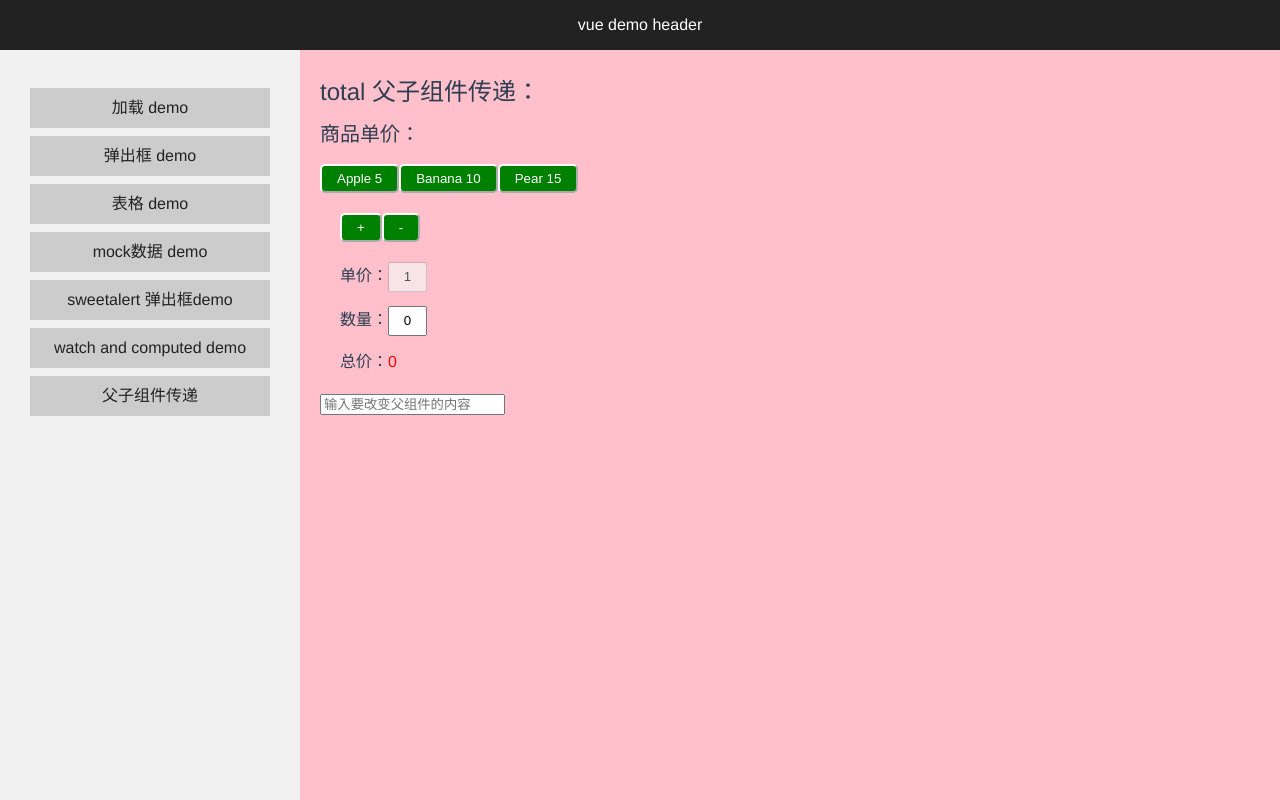
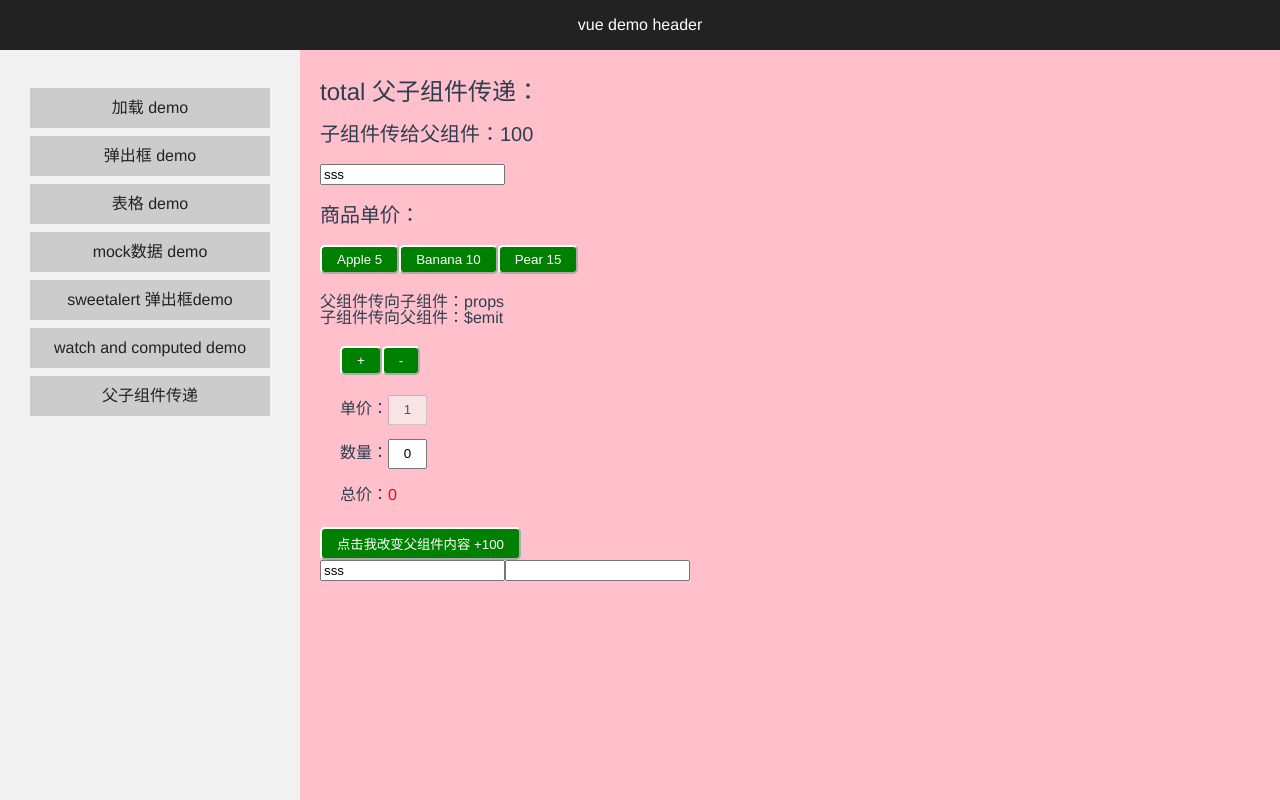
Before and after one commit to dandan101514/vuedemos, a Vue app in the folder vuedemo1/: page /index/props in a window 1280 px wide. Shown: the top 800 px of the page. Built offline with nearby package versions, Linux system fonts and the light colour scheme; what vue-resource would draw is missing.

Commit message:
子父组件 props

```diff
--- a/vuedemo1/src/components/vue.props.vue
+++ b/vuedemo1/src/components/vue.props.vue
@@ -1,6 +1,10 @@
 <template>
   <div>
     <h1>total 父子组件传递：</h1>
+    <div>
+      <h3 style="margin:20px 0;">子组件传给父组件：{{showmes}}</h3>
+      <input v-model="parentchangeinput"/>
+    </div>
     <div>
       <h3 style="margin:20px 0;">商品单价：</h3>
       <div>
@@ -8,11 +12,7 @@
         <button class="dialog_btn" @click="clickbanana">Banana 10</button>
         <button class="dialog_btn" @click="clickpear">Pear 15</button>
       </div>
-      <Total :price = "parentprices" :changeconten="parentchangeconten"></Total>
-    </div>
-    <div>
-      <h3>子组件 改变 父组件</h3>
-      <p>随着子组件变化：{{parentchangeconten}}</p>
+      <Total :price = "parentprices" @clickfather="fathername" :changeinput="parentchangeinput"></Total>
     </div>
   </div>
 </template>
@@ -22,7 +22,9 @@ export default {
   data () {
     return {
       parentprices:1,
-      parentchangeconten:""
+      showmes:100,
+      fatherbody:"我是父组件的内容！",
+      parentchangeinput:"sss"
     }
   },
   methods:{
@@ -34,6 +36,9 @@ export default {
     },
     clickpear:function(){
         this.parentprices = 15
+    },
+    fathername:function(){
+      this.showmes = this.showmes + 100
     }
   }
 }
--- a/vuedemo1/src/views/totals/totals.vue
+++ b/vuedemo1/src/views/totals/totals.vue
@@ -1,5 +1,7 @@
 <template>
   <div class="vue_total">
+    <p>父组件传向子组件：props</p>
+    <p>子组件传向父组件：$emit</p>
     <div class="mrg">
         <button @click="clickplus" class="dialog_btn">+</button>
         <button @click="clickminus" class="dialog_btn">-</button>
@@ -10,8 +12,11 @@
         <p class="mrg">总价：<span style="color:red;">{{totals}}</span></p>
     </div>
     <div>
-        <input v-model="changeconten" placeholder="输入要改变父组件的内容"/>
-
+        <button class="dialog_btn" @click="clickme">点击我改变父组件内容 +100</button>
+    </div>
+    <div>
+        <input v-model="changeinput"/>
+        <input v-model="changeinput2"/>
     </div>
   </div>
 </template>
@@ -19,24 +24,20 @@
 <script>
 export default {
     props: {
-        price: { type: String, default: 1 },
-        changeconten: { type: String}
+        price: { type: Number, default: 1 },
+        changeinput: { type: String }
     },
     data () {
         return {
             nums:0,
-            changeconten:""
+            changeinput:"",
+            changeinput2:""
         }
     },
     computed: {
         totals: {
             get:function () {
                 return this.price * this.nums
-            }
-        },
-        parentchangeconten: {
-            get:function() {
-                return this.changeconten
             }
         }
     },
@@ -49,6 +50,17 @@ export default {
             if(this.nums <= 1) {
                 this.nums = 1
             }
+        },
+        clickme:function(){
+            this.$emit('clickfather')
+        }
+    },
+    watch:{
+        changeinput:function(val){
+            this.changeinput2 = val
+        },
+        changeinput2:function(val){
+            this.changeinput = val
         }
     }
 }
```
